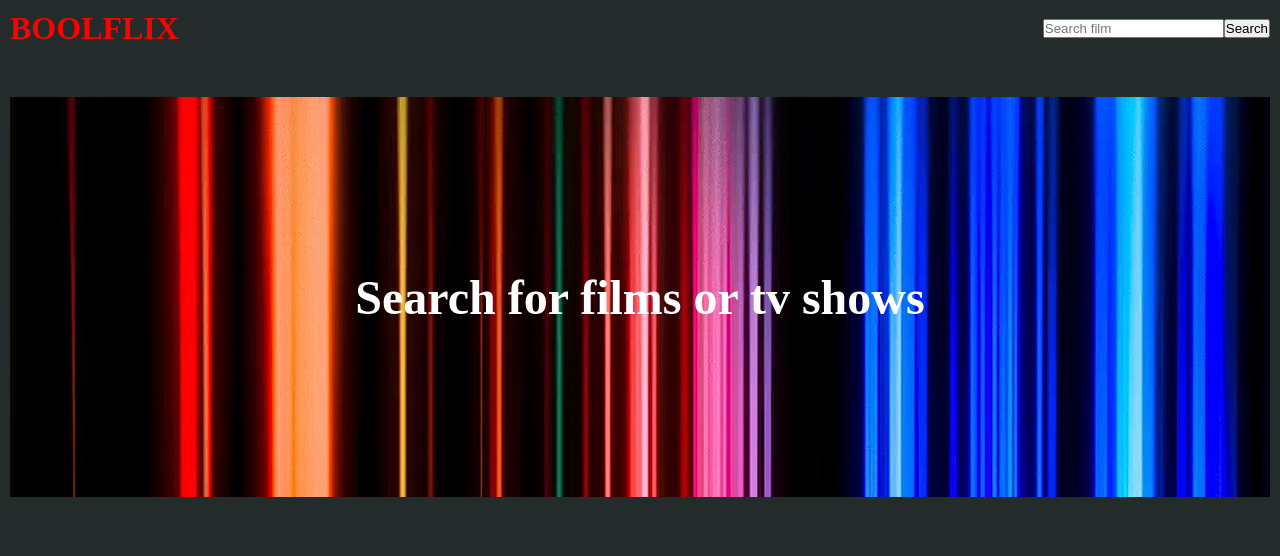
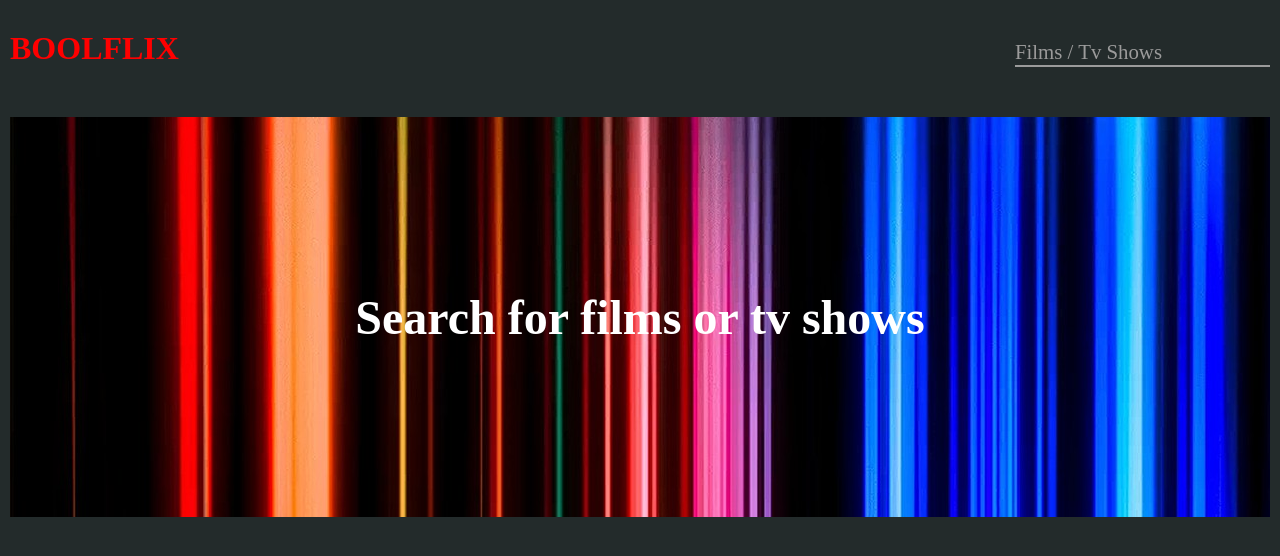
Before and after one commit to Gas9220/vite-boolfix, a Vue app: page / in a window 1280 px wide. Shown: the top 556 px of the page. Built offline with nearby package versions, Linux system fonts and the light colour scheme.

Commit message:
SearchBar improved

```diff
--- a/src/components/Header/AppHeader.vue
+++ b/src/components/Header/AppHeader.vue
@@ -14,26 +14,91 @@ export default {
 <template>
     <header>
         <h1>BOOLFLIX</h1>
-
-        <div>
-            <label for="search"></label>
-            <input type="text" id="search" placeholder="Search film" v-model="this.store.searchQuery"
-                @keyup.enter="$emit('search')">
-            <button @click="$emit('search')">Search</button>
+        <div class="form__group field">
+            <input type="input" class="form__field" placeholder="search" id='search' v-model="this.store.searchQuery" @keyup.enter="$emit('search')" required/>
+            <label for="search" class="form__label">Films / Tv Shows</label>
         </div>
-
     </header>
 </template>
 
 <style lang="scss" scoped>
 header {
     display: flex;
-    align-items: center;
+    align-items: flex-end;
     justify-content: space-between;
     padding: 0.625rem;
 
     h1 {
         color: red;
     }
-}
-</style>
+
+    $primary: red;
+    $secondary: gray;
+    $white: #fff;
+    $gray: #9b9b9b;
+
+    .form__group {
+        position: relative;
+        padding: 7px 0 0;
+        margin-top: 10px;
+    }
+
+    .form__field {
+        font-family: inherit;
+        width: 100%;
+        border: 0;
+        border-bottom: 2px solid $gray;
+        outline: 0;
+        font-size: 1.3rem;
+        color: $white;
+        padding: 7px 0;
+        background: transparent;
+        transition: border-color 0.2s;
+
+        &::placeholder {
+            color: transparent;
+        }
+
+        &:placeholder-shown~.form__label {
+            font-size: 1.3rem;
+            cursor: 'text';
+            top: 20px;
+        }
+    }
+
+    .form__label {
+        position: absolute;
+        top: 0;
+        display: block;
+        transition: 0.2s;
+        font-size: 1rem;
+        color: $gray;
+    }
+
+    .form__field:focus {
+        ~.form__label {
+            position: absolute;
+            top: 0;
+            display: block;
+            transition: 0.2s;
+            font-size: 1rem;
+            color: $primary;
+            font-weight: 700;
+        }
+
+        padding-bottom: 6px;
+        font-weight: 700;
+        border-width: 3px;
+        border-image: linear-gradient(to right, $primary, $secondary);
+        border-image-slice: 1;
+    }
+
+    /* reset input */
+    .form__field {
+        &:required,
+        &:invalid {
+            box-shadow: none;
+        }
+    }
+
+}</style>
```
